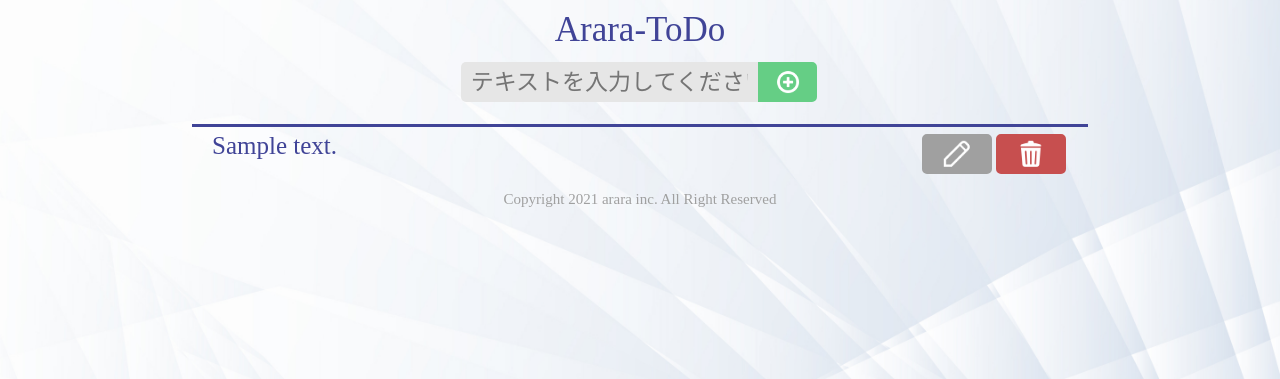
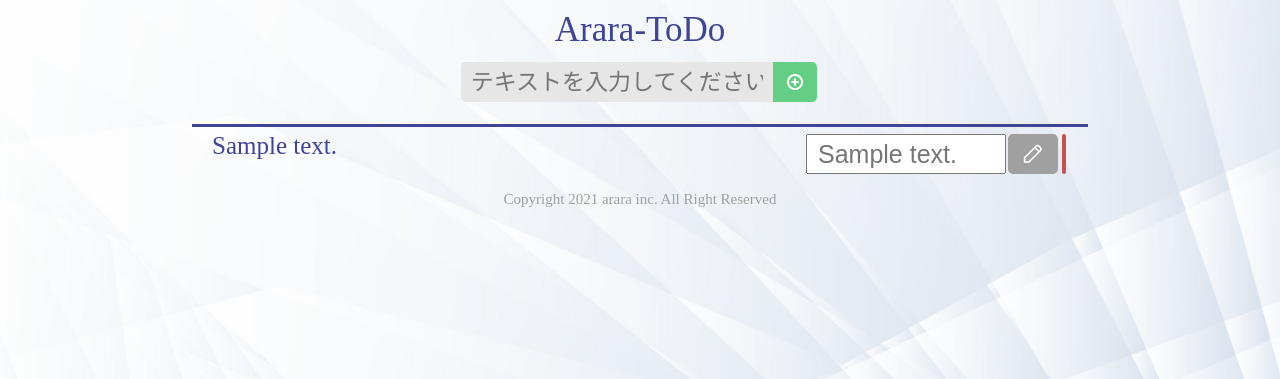
Before and after one commit to arara-ichihara/arara-todo, a Django app: page /araraTodoApp/ in a window 1280 px wide. Shown: the top 379 px of the page. Run offline with Django 3.2, Linux system fonts and the light colour scheme; tables that the repository leaves empty hold one stand-in row (values such as "Sample post").

Commit message:
update用のform作成

```diff
--- a/araraTodoApp/templates/araraTodoApp/index.html
+++ b/araraTodoApp/templates/araraTodoApp/index.html
@@ -27,10 +27,14 @@
                 <li>
                   <p>{{ todo.content }}</p>
                   <div>
-                    <a href="">
-                      <img src="{% static 'image/update_icon1.png' %}" alt="編集">
-                      <img src="{% static 'image/update_icon2.png' %}" alt="編集">
-                    </a>
+                    <form>
+                      <input type="text" placeholder="{{ todo.content }}">
+                      <button>
+                        <img src="{% static 'image/update_icon1.png' %}" alt="編集">
+                        <img src="{% static 'image/update_icon2.png' %}" alt="編集">
+                      </button>
+                    </form>
+
                     <a href="{% url 'delete' todo.id %}">
                       <img src="{% static 'image/delete_icon1.png' %}" alt="削除">
                       <img src="{% static 'image/delete_icon2.png' %}" alt="削除">
--- a/static/style.css
+++ b/static/style.css
@@ -77,7 +77,7 @@
 }
 
 /* リストデザイン */
-main > content li {
+main li {
     display: flex;
     align-items: flex-start;
     color: #404497;
@@ -86,24 +86,24 @@
     border-bottom: #707070 1px solid;
     justify-content:space-between;
 }
-main > content li:last-child {
+main li:last-child {
     border: none;
 }
-main > content li div{
+main li div{
     display: flex;
     justify-content: flex-end;
     width: 30%;
 }
-main > content li p {
+main li p {
     overflow-wrap: break-word;
     display: inline-block;
-    width: 80%;
+    width: 60%;
 }
 
 /* ボタンの基本の形 */
 button,
-li a {
-    width: 70px;
+main li a {
+    width: 50px;
     height: 40px;
     font-size: 15px;
     border-radius: 5px;
@@ -119,42 +119,51 @@
 }
 
 /* 編集ボタン */
-li a:first-child {
+main li form{
+    display: flex;
+    justify-content: space-evenly;
+}
+main li form input{
+    width: 200px;
+    margin: 2px 0;
+    padding: 0 10px;
+}
+main li button {
     background: #a0a0a0;
     border: solid #a0a0a0 2px;
 }
-li a:first-child:hover {
+main li button:hover {
     background: #fff;
     color: #a0a0a0;
     border: solid #a0a0a0 2px;
 }
 
 /* 削除ボタンのデザイン */
-li a {
+main li a {
     background: #c74f4f;
     border: solid #c74f4f 2px;
 }
-li a:hover {
+main li a:hover {
     background: #fff;
     color: #c74f4f;
     border: solid #c74f4f 2px;
 }
 
 /* 追加ボタンのデザイン */
-button {
+header button {
     border: solid #65ce85 2px;
     background: #65ce85;
     border-radius: 0 5px 5px 0;
     margin: 2px 2px 2px 0;
 }
-button:hover {
+header button:hover {
     border: solid #65ce85 2px;
     background: #fff;
     color: #65ce85;
 }
 
 /* hover時の画像のon off */
-li a img,
+main li a img,
 button img  {
 	position: absolute;
 	top: 50%;
@@ -163,7 +172,7 @@
 	width: 40%;
 	display: block;
 }
-li a:hover img:nth-of-type(2),
+main li a:hover img:nth-of-type(2),
 button:hover img:nth-of-type(2) {
 	opacity: 0;
 }
```
